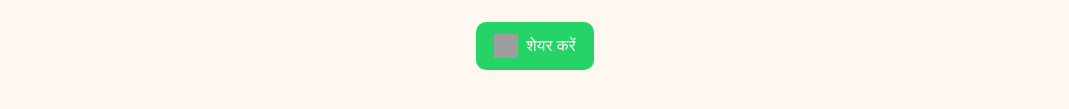
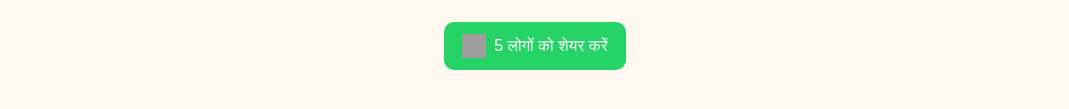
Before and after one commit to nav0510/maa-kali-wishes., a plain HTML site: page index.html in a window 1280 px wide. Shown: the part 447-556 px from the top of the page, without its empty margins (105-1174 px from the left). Drawn offline with Linux system fonts and the light colour scheme; grey boxes are pictures that could not be loaded.

Commit message:
Update index.html

```diff
--- a/index.html
+++ b/index.html
@@ -62,7 +62,7 @@
 
   <button id="shareButton" onclick="shareOnWhatsApp()">
     <img src="https://upload.wikimedia.org/wikipedia/commons/6/6b/WhatsApp.svg" alt="WhatsApp Logo">
-    शेयर करें
+    5 लोगों को शेयर करें
   </button>
 <!-- Adsterra Social Bar (Bottom) -->
  <script async="async" data-cfasync="false" src="//pl26769669.profitableratecpm.com/581a86973411c5ce3597d05b47d54d03/invoke.js"></script>
```
